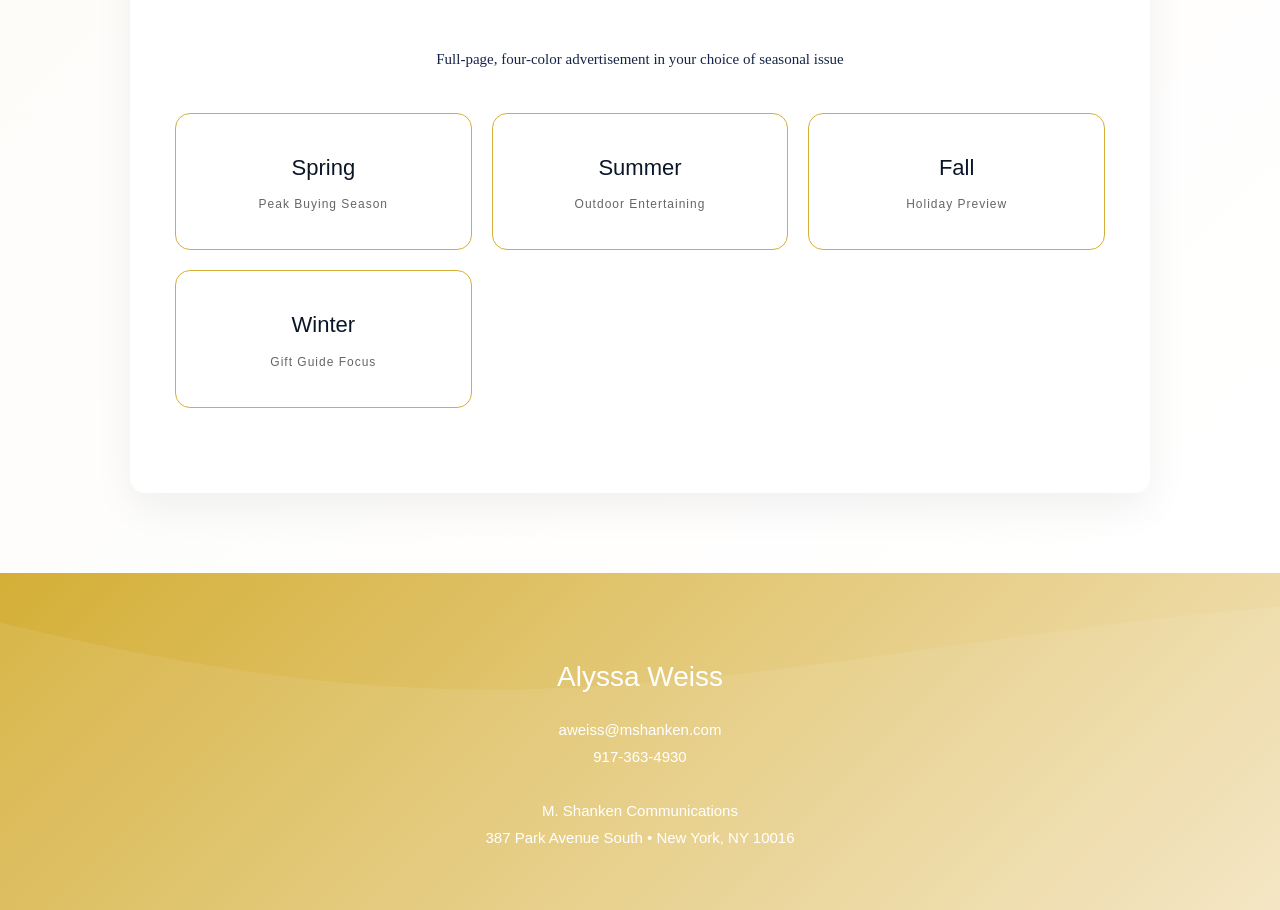
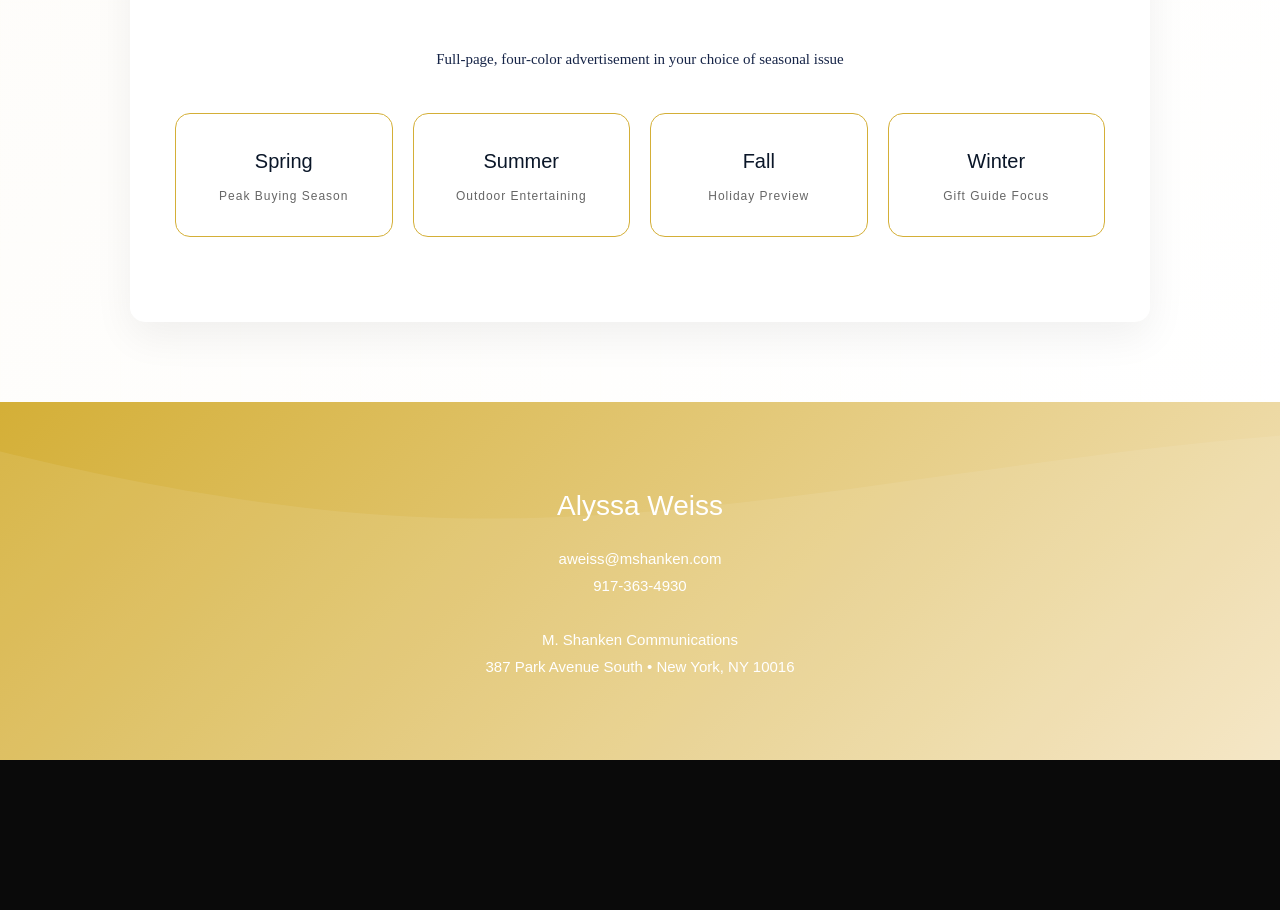
Before and after one commit to mcapace/clase-azul-proposal, a plain HTML site: page index.html in a window 1280 px wide. Shown: the part 4205-5115 px from the top of the page. After the commit the page ends 4965 px from the top, so only its background shows below. Drawn offline with Linux system fonts and the light colour scheme; a web font is replaced by a local one.

Commit message:
Update index.html

```diff
--- a/index.html
+++ b/index.html
@@ -888,7 +888,7 @@
     /* Season Cards */
     .season-grid{
       display:grid;
-      grid-template-columns:repeat(auto-fit,minmax(220px,1fr));
+      grid-template-columns:repeat(4,1fr);
       gap:20px;
       margin:40px 0;
     }
@@ -897,7 +897,7 @@
       background:var(--white);
       border:1.5px solid var(--gold);
       border-radius:15px;
-      padding:35px 25px;
+      padding:30px 20px;
       text-align:center;
       cursor:pointer;
       transition:all 0.4s cubic-bezier(0.4,0,0.2,1);
@@ -934,7 +934,7 @@
 
     .season-name{
       font-family:'Alore',sans-serif;
-      font-size:22px;
+      font-size:20px;
       color:var(--azul-midnight);
       margin-bottom:8px;
       position:relative;
```
